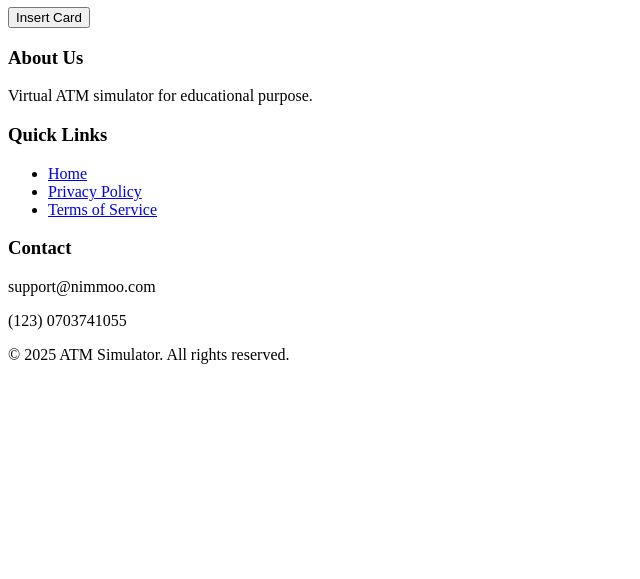
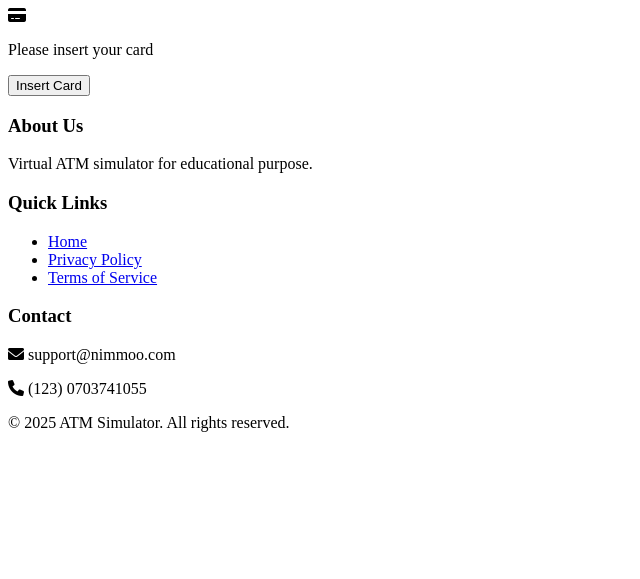
Before and after one commit to nimrod-kip/ATM-Machine-Simulation, a website: page index.html in a window 1280 px wide. Shown: the part 221-800 px from the top of the page, without its empty margins (0-640 px from the left). Drawn offline with Linux system fonts and the light colour scheme.

Commit message:
add style.css link to index.html

```diff
--- a/index.html
+++ b/index.html
@@ -4,6 +4,8 @@
     <meta charset="UTF-8">
     <meta name="viewport" content="width=device-width, initial-scale=1.0">
     <title>ATM simulator</title>
+    <link rel="stylesheet" href="style.css">
+    <link rel="stylesheet" href="https://cdnjs.cloudflare.com/ajax/libs/font-awesome/6.0.0-beta3/css/all.min.css">
 </head>
 <body>
     <nav class="navbar">
```
